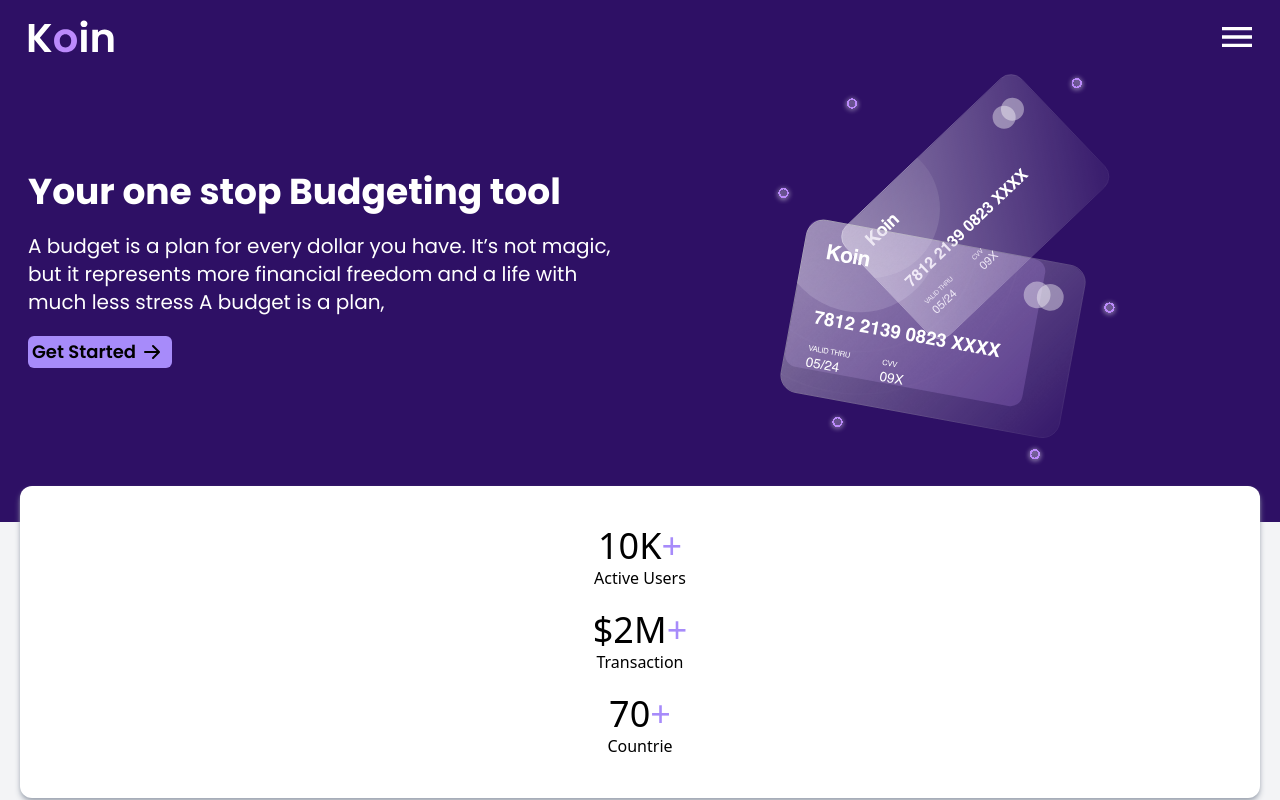
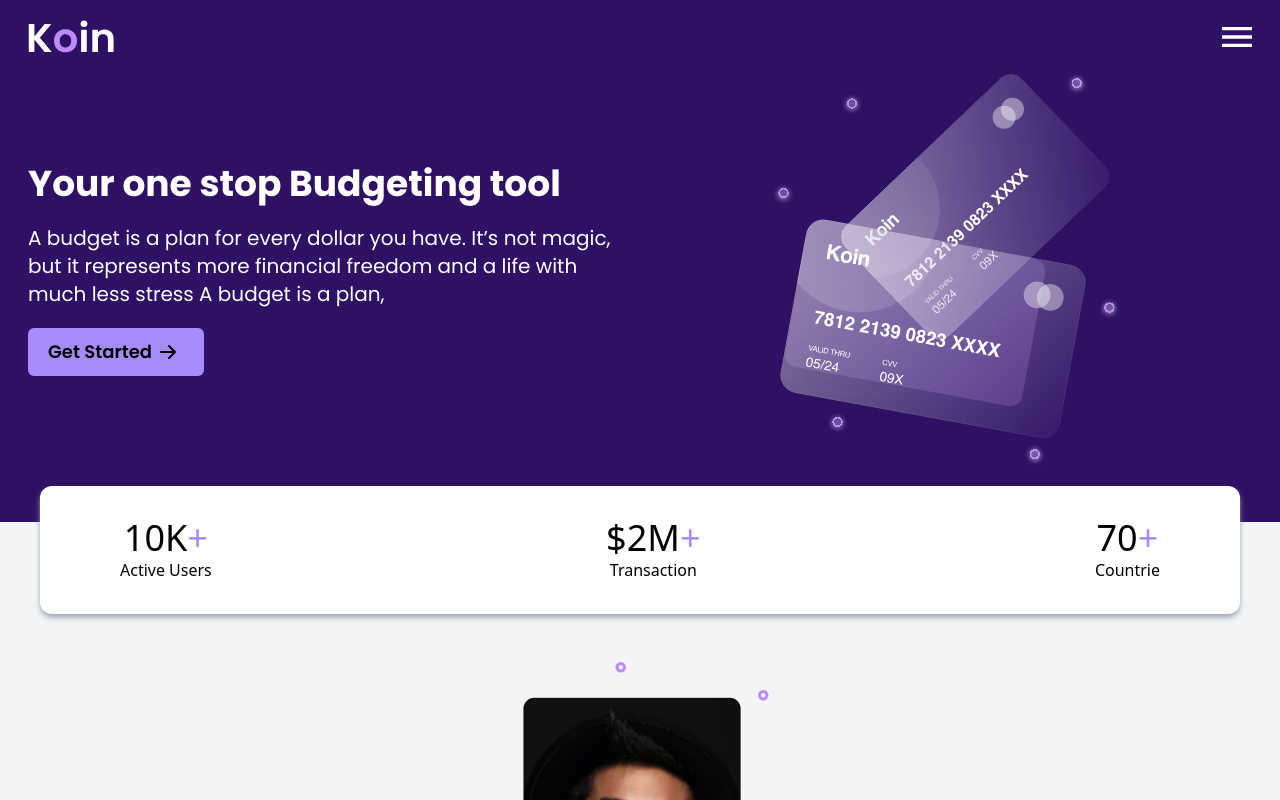
Before and after one commit to Nuuriii/koin, a React (Vite) app: page / in a window 1280 px wide. Shown: the top 800 px of the page. Built offline with nearby package versions, Linux system fonts and the light colour scheme.

Commit message:
fix responsive Information Component

```diff
--- a/src/Component/GetStarted1/GetStarted1.jsx
+++ b/src/Component/GetStarted1/GetStarted1.jsx
@@ -15,7 +15,7 @@ function GetStarted1() {
                   but it represents more financial freedom and a life with much
                   less stress A budget is a plan,{" "}
                </p>
-               <button className='flex items-center justify-center font-semibold text-black rounded-md md:text-lg w-36 bg-violet-400 hover:bg-violet-300'>
+               <button className='flex items-center justify-center px-3 py-2 font-semibold text-black rounded-md w-44 md:text-lg bg-violet-400 hover:bg-violet-300'>
                   <span>Get Started</span>
                   <img src={ArrowRIght} alt='' />
                </button>
--- a/src/Component/Information/Information.jsx
+++ b/src/Component/Information/Information.jsx
@@ -3,7 +3,7 @@ import React from "react";
 function Information() {
    return (
       <>
-         <div className='relative flex flex-col items-center py-10 mx-5 bg-white shadow-md shadow-gray-400 rounded-xl bottom-9'>
+         <div className='relative flex flex-col items-center justify-between px-20 py-10 mx-5 bg-white shadow-md md:mx-10 sm:gap-5 sm:py-3 sm:flex-row shadow-gray-400 rounded-xl bottom-9'>
             <div className='flex flex-col items-center'>
                <h2 className='text-4xl'>
                   10K<span className='text-violet-400'>+</span>
```
